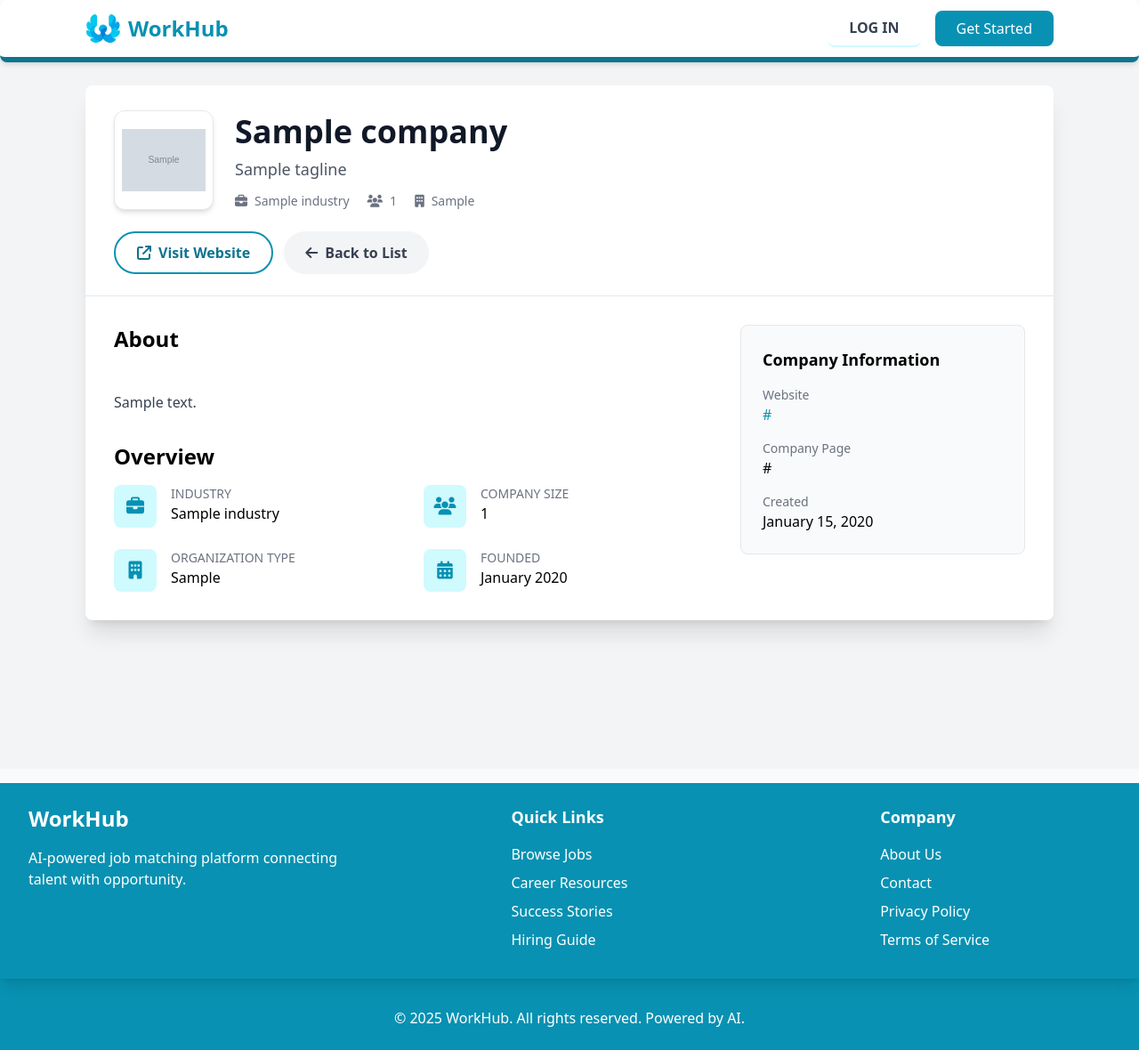
After one commit to SumaniqueCode/WorkHub, a Django app: template templates/pages/companies/company_detail.html in a window 1280 px wide. The commit adds this page. Shown: the whole page at 89% size. Run offline with Django 5.2, Linux system fonts and the light colour scheme; the template is opened without the code that fills it: most values are stand-ins (such as "Sample title", 1, 10 or a date in 2020); grey boxes marked "Sample" are stand-in pictures; some libraries are stand-ins or nearby versions.

Commit message:
Company detail page added

```diff
--- /dev/null
+++ b/templates/pages/companies/company_detail.html
@@ -0,0 +1,145 @@
+{% extends 'layouts/main.html' %}
+
+{% block content %}
+<div class="bg-gray-100 min-h-screen">
+  <div class="max-w-6xl mx-auto px-4 sm:px-6 lg:px-8 mt-8">
+    <div class="bg-white rounded-lg shadow-xl overflow-hidden">
+      <div class="p-8 pb-6">
+        <div class="flex flex-col sm:flex-row items-start sm:items-end gap-6">
+          {% if company.logo %}
+            <img src="{{ company.logo.url }}" alt="{{ company.name }}" class="w-24 h-24 sm:w-28 sm:h-28 rounded-xl object-contain bg-white p-2 border border-gray-200 shadow-md -mt-14">
+          {% else %}
+            <div class="w-24 h-24 sm:w-28 sm:h-28 rounded-xl bg-gradient-to-br from-gray-300 to-gray-400 flex items-center justify-center text-white text-3xl font-bold border border-gray-200 shadow-md -mt-14">
+              {{ company.name|slice:":1" }}
+            </div>
+          {% endif %}
+          <div class="flex-1">
+            <h1 class="text-4xl font-bold text-gray-900 mb-2">
+              {{ company.name }}
+            </h1>
+            {% if company.tagline %}
+              <p class="text-lg text-gray-600 mb-3">
+                {{ company.tagline }}
+              </p>
+            {% endif %}
+            <div class="flex flex-wrap gap-5 text-sm text-gray-500">
+              <span class="flex items-center gap-2">
+                <i class="fa-solid fa-briefcase"></i>
+                {{ company.industry }}
+              </span>
+              <span class="flex items-center gap-2">
+                <i class="fa-solid fa-users"></i>
+                {{ company.organization_size }}
+              </span>
+              <span class="flex items-center gap-2">
+                <i class="fa-solid fa-building"></i>
+                {{ company.organization_type }}
+              </span>
+            </div>
+          </div>
+        </div>
+        <div class="mt-6 flex flex-wrap gap-3">
+          {% if request.user == company.created_by %}
+          <a href="{% url 'edit_company' company.public_url %}" class="inline-flex items-center px-6 py-2.5 bg-cyan-600 text-white font-semibold rounded-full hover:bg-cyan-700 transition shadow-md">
+            <i class="fa-solid fa-pen-to-square mr-2"></i>
+            Edit Company
+          </a>
+          {% endif %}
+          {% if company.website %}
+          <a href="{{ company.website }}" target="_blank" rel="noopener noreferrer"
+            class="inline-flex items-center px-6 py-2.5 bg-white text-cyan-700 font-semibold rounded-full border-2 border-cyan-600 hover:bg-cyan-50 transition">
+            <i class="fa-solid fa-arrow-up-right-from-square mr-2"></i>
+            Visit Website
+          </a>
+          {% endif %}
+          <a href="{% url 'company_list' %}" class="inline-flex items-center px-6 py-2.5 bg-gray-100 text-gray-700 font-semibold rounded-full hover:bg-gray-200 transition">
+            <i class="fa-solid fa-arrow-left mr-2"></i>
+            Back to List
+          </a>
+        </div>
+      </div>
+      <div class="border-t"></div>
+      <div class="p-8">
+        <div class="grid grid-cols-1 lg:grid-cols-3 gap-8">
+          <div class="lg:col-span-2 space-y-8">
+            <div>
+              <h2 class="text-2xl font-bold mb-4">About</h2>
+              <p class="text-gray-700 leading-relaxed whitespace-pre-line">
+                {{ company.description }}
+              </p>
+            </div>
+            <div>
+              <h2 class="text-2xl font-bold mb-4">Overview</h2>
+              <div class="grid grid-cols-1 sm:grid-cols-2 gap-6">
+                <div class="flex">
+                  <div class="w-12 h-12 bg-cyan-100 rounded-lg flex items-center justify-center mr-4">
+                    <i class="fa-solid fa-briefcase text-cyan-600 text-xl"></i>
+                  </div>
+                  <div>
+                    <p class="text-sm text-gray-500 uppercase">Industry</p>
+                    <p class="font-medium">{{ company.industry }}</p>
+                  </div>
+                </div>
+                <div class="flex">
+                  <div class="w-12 h-12 bg-cyan-100 rounded-lg flex items-center justify-center mr-4">
+                    <i class="fa-solid fa-users text-cyan-600 text-xl"></i>
+                  </div>
+                  <div>
+                    <p class="text-sm text-gray-500 uppercase">Company Size</p>
+                    <p class="font-medium">{{ company.organization_size }}</p>
+                  </div>
+                </div>
+                <div class="flex">
+                  <div class="w-12 h-12 bg-cyan-100 rounded-lg flex items-center justify-center mr-4">
+                    <i class="fa-solid fa-building text-cyan-600 text-xl"></i>
+                  </div>
+                  <div>
+                    <p class="text-sm text-gray-500 uppercase">Organization Type</p>
+                    <p class="font-medium">{{ company.organization_type }}</p>
+                  </div>
+                </div>
+                <div class="flex">
+                  <div class="w-12 h-12 bg-cyan-100 rounded-lg flex items-center justify-center mr-4">
+                    <i class="fa-solid fa-calendar-days text-cyan-600 text-xl"></i>
+                  </div>
+                  <div>
+                    <p class="text-sm text-gray-500 uppercase">Founded</p>
+                    <p class="font-medium">
+                      {{ company.created_at|date:"F Y" }}
+                    </p>
+                  </div>
+                </div>
+              </div>
+            </div>
+          </div>
+          <div>
+            <div class="bg-gray-50 rounded-lg p-6 border">
+              <h3 class="text-lg font-bold mb-4">Company Information</h3>
+              <div class="space-y-4">
+                {% if company.website %}
+                <div>
+                  <p class="text-sm text-gray-500">Website</p>
+                  <a href="{{ company.website }}" target="_blank" class="text-cyan-600 hover:underline break-all">
+                    {{ company.website }}
+                  </a>
+                </div>
+                {% endif %}
+                <div>
+                  <p class="text-sm text-gray-500">Company Page</p>
+                  <p class="font-medium">{{ company.public_url }}</p>
+                </div>
+                <div>
+                  <p class="text-sm text-gray-500">Created</p>
+                  <p class="font-medium">
+                    {{ company.created_at|date:"F d, Y" }}
+                  </p>
+                </div>
+              </div>
+            </div>
+          </div>
+        </div>
+      </div>
+    </div>
+  </div>
+</div>
+{% endblock %}
```
Also changed, not shown: templates/pages/companies/company_list.html (+2 -12 lines).
